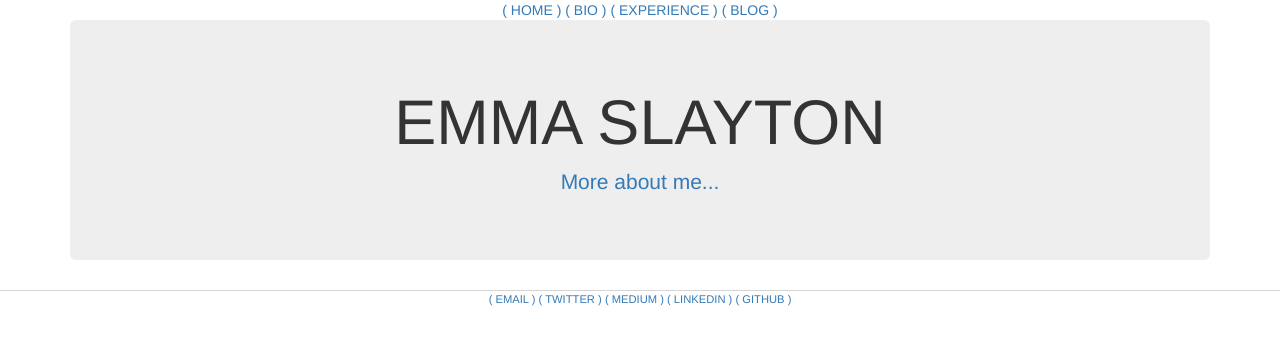
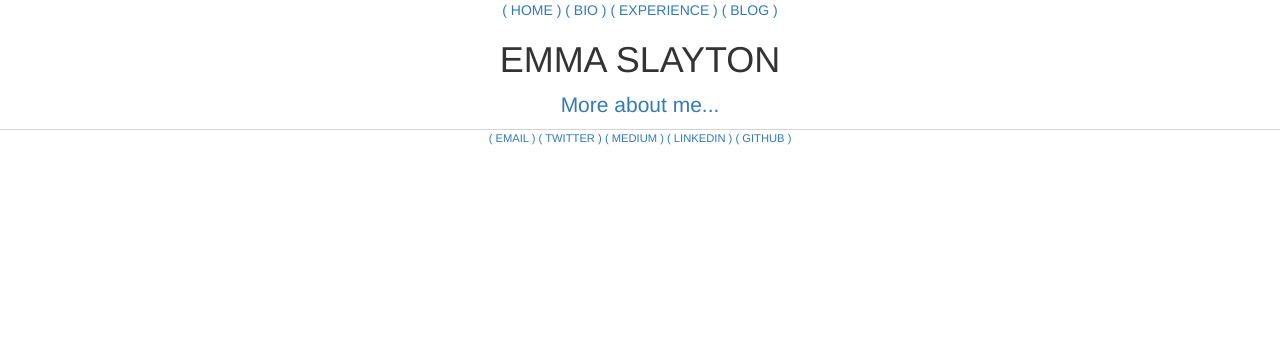
Before and after one commit to emmaslayton/emmaslayton.github.io, a Jekyll site: the page built from index.html, in a window 1280 px wide. Shown: the top 345 px of the page. Built offline with Jekyll 4.4.1, drawn with Linux system fonts in a browser that asks for light colours; nearby versions of some CDN libraries.

Commit message:
Update index.html

```diff
--- a/index.html
+++ b/index.html
@@ -2,7 +2,7 @@
 layout: default
 title: Emma Slayton
 ---
-<div class="jumbotron">
+<div class="blurb">
 	<h1><center>EMMA SLAYTON</center></h1>
 	<center><p><a href="/about">More about me...</a></p></center>
 </div><!-- /.blurb -->
```
